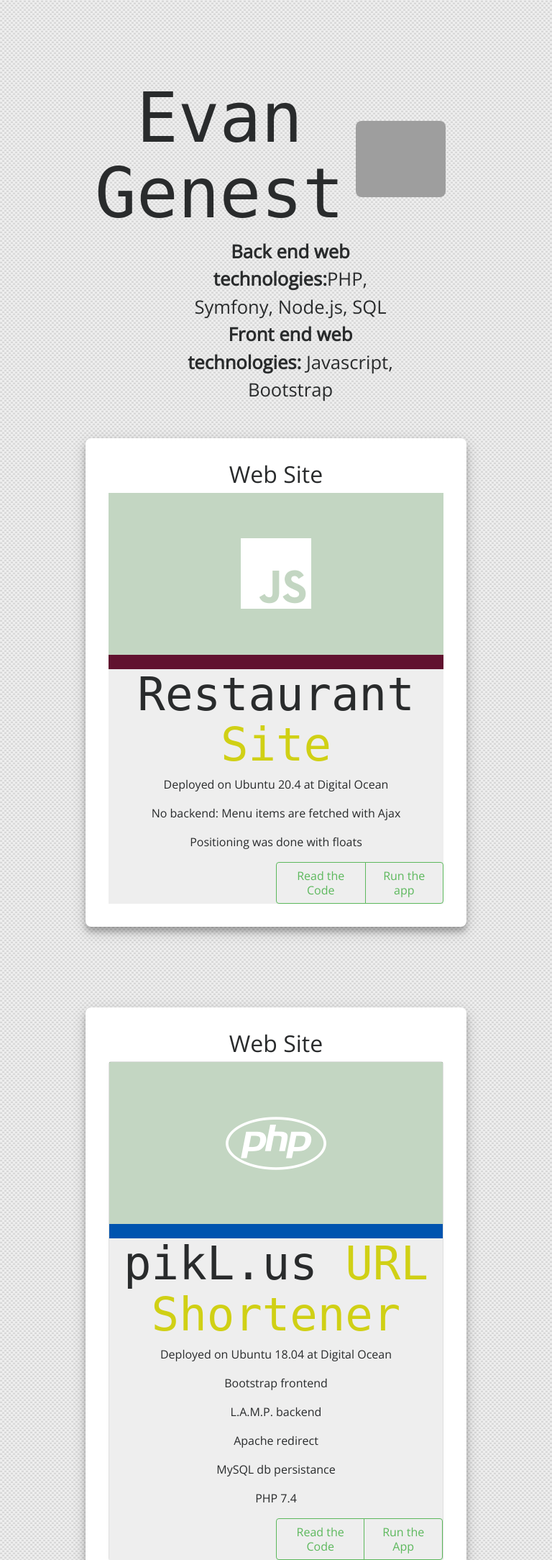
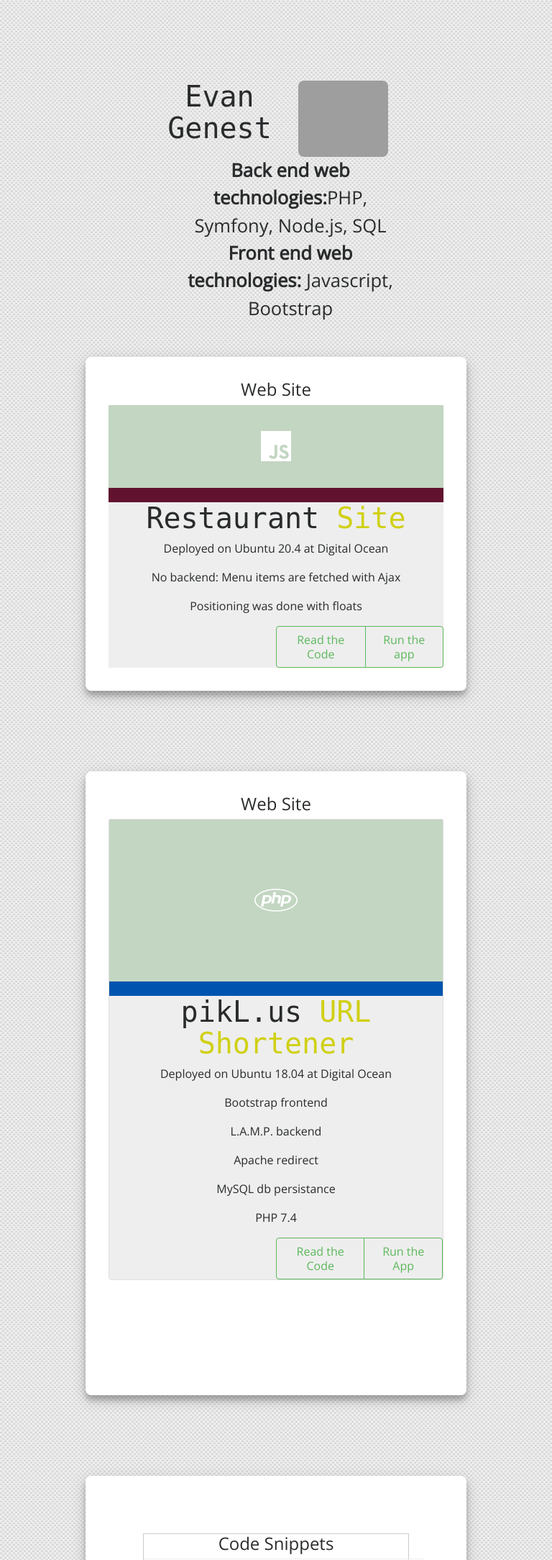
Before and after one commit to atom-box/site, a PHP site: page / in a window 768 px wide. Shown: the part 75-2243 px from the top of the page at 72% size. Run offline with PHP 8.4, Linux system fonts and the light colour scheme; some libraries are stand-ins or nearby versions; some web fonts are replaced; grey boxes are pictures that could not be loaded.

Commit message:
Style for mobile: h2, card top, icon.

```diff
--- a/css/product.css
+++ b/css/product.css
@@ -175,7 +175,7 @@ div.button-holder a.btn {
 
 .navspacer {
     padding-left: 3rem;
-  }
+}
 
 /*  COLORS OF TEXT*/
 
@@ -262,6 +262,14 @@ div.social i.fab {
 
 div.stripe-under {
     background-color: var(--mat4);
+    height: 225px;
+    width: 100%;
+}
+
+@media (max-width: 768px) {
+    div.stripe-under {
+        height: 115px;
+    }
 }
 
 /* TEXTURE & SIZINGS OF TEXT but not coloring, not position or justify */
@@ -314,11 +322,13 @@ a.link1:hover {
 }
 
 .font-big {
-    font-size: 4rem;
+    font-font-size: 2.5rem;
+    size: 4rem;
 }
 
 .font-big-big {
-    font-size: 6rem;
+    font-font-size: 2.5rem;
+    size: 6rem;
 }
 
 .font-chunky {
@@ -355,11 +365,15 @@ td i.fab, td i.fas {
     font-size: 2rem;
 }
 
-
-
-@media (min-width: 768px) {
-    .bd-placeholder-img-lg {
-        font-size: 3.5rem;
+@media (max-width: 768px) {
+    h2 {
+        font-size: 1.5rem;
+    }
+    .font-big {
+        font-size: 2.5rem;
+    }
+    .card-icon {
+        font-size: 3rem;
     }
 }
 
--- a/index.html
+++ b/index.html
@@ -51,7 +51,7 @@
 
 
                     <div>
-                        <div class="very-centered stripe-under" style="height: 225px; width: 100%;">
+                        <div class="very-centered stripe-under" >
                             <i class="fab fa-js card-icon"></i>
                         </div>
                         <div class="stripe-over stripe-restaurant"></div>
```
